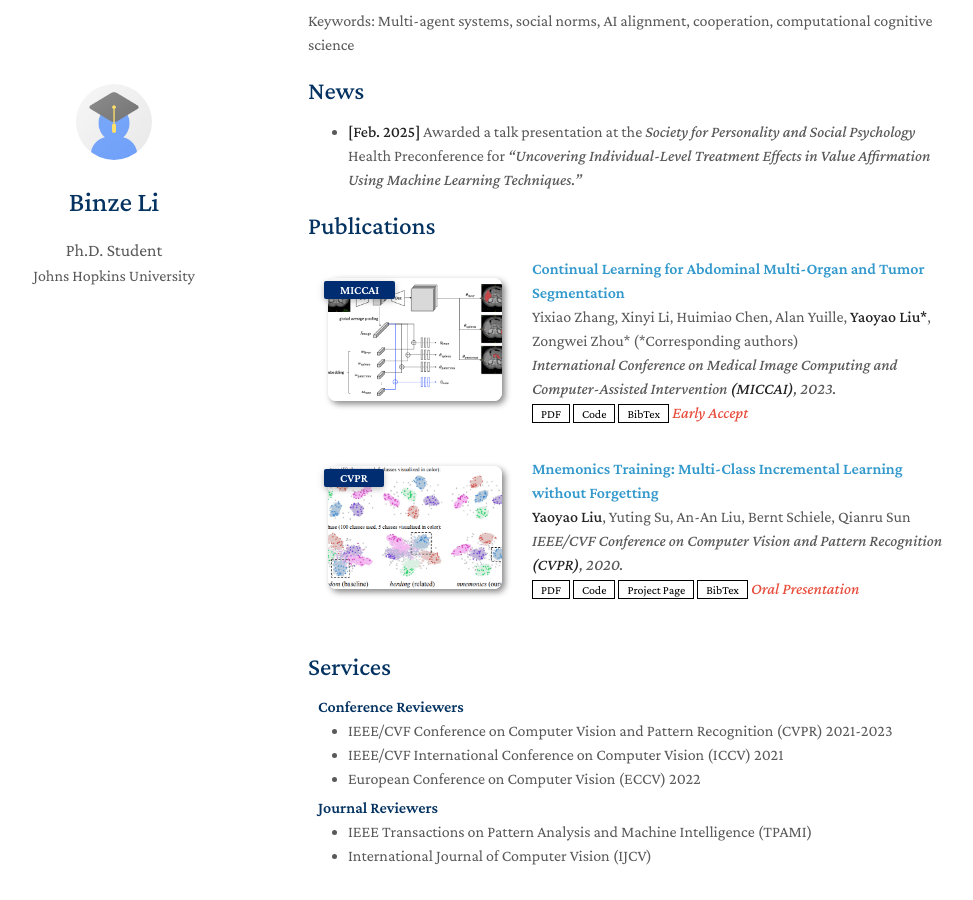
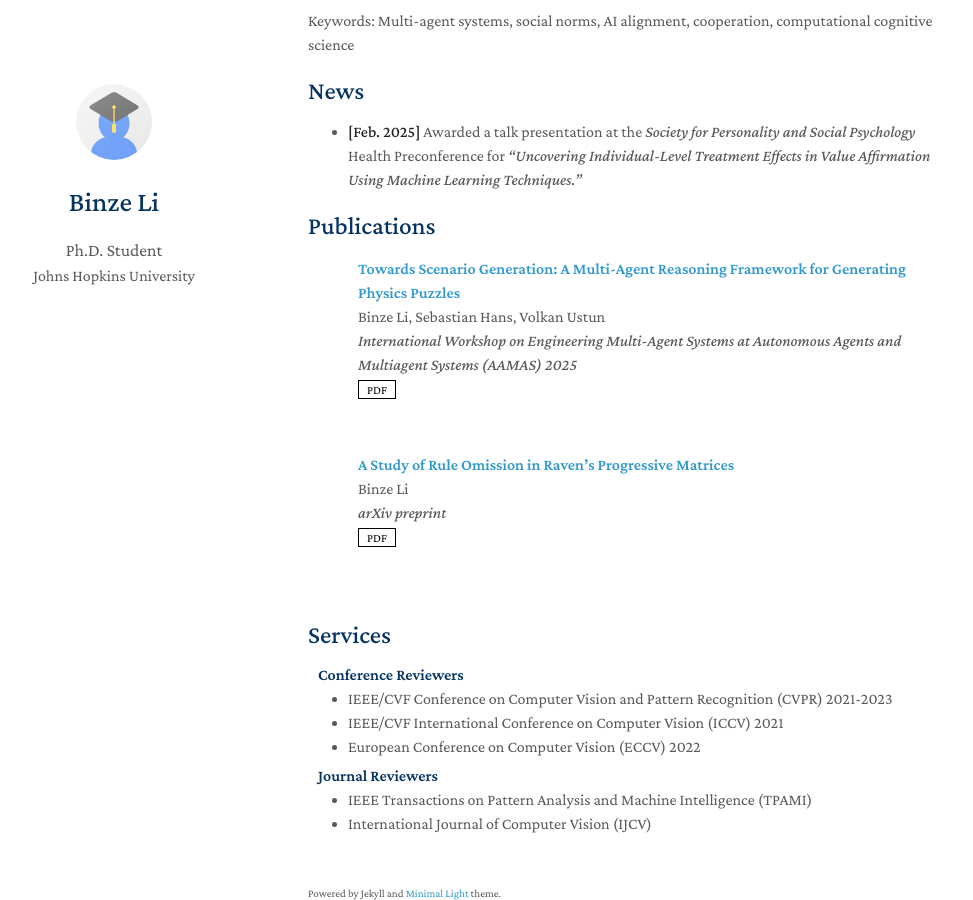
Before and after one commit to binzeli/binzeli.github.io, a Jekyll site: the page built from index.md, in a window 1280 px wide and 900 px high, scrolled down 630 px. Shown: the whole window, without its empty margins (162-1135 px from the left). Built offline with Jekyll 4.4.1, drawn with Linux system fonts in a browser that asks for light colours; a style sheet for code colours, icons or effects is not loaded; our own code applies the rules of GitHub Pages for plain Markdown files.

Commit message:
Update publications with new entries and remove old ones

```diff
--- a/_data/publications.yml
+++ b/_data/publications.yml
@@ -1,22 +1,14 @@
 main:
 
-  - title: Continual Learning for Abdominal Multi-Organ and Tumor Segmentation
-    authors: Yixiao Zhang, Xinyi Li, Huimiao Chen, Alan Yuille, <strong>Yaoyao Liu*</strong>, Zongwei Zhou* (*Corresponding authors)
-    conference_short: MICCAI
-    conference: International Conference on Medical Image Computing and Computer-Assisted Intervention <strong>(MICCAI)</strong>, 2023.
-    pdf: https://arxiv.org/pdf/2306.00988.pdf
-    code: https://github.com/MrGiovanni/ContinualLearning
-    bibtex: https://bib.yliu.me/MICCAI23.txt
-    image: ./assets/img/teaser_example_2.png
-    notes: Early Accept
+  - title: "Towards Scenario Generation: A Multi-Agent Reasoning Framework for Generating Physics Puzzles"
+    authors: "Binze Li, Sebastian Hans, Volkan Ustun"
+    conference_short: "EMAS 2025"
+    conference: "International Workshop on Engineering Multi-Agent Systems at Autonomous Agents and Multiagent Systems (AAMAS) 2025"
+    pdf: https://emas.in.tu-clausthal.de/2025/assets/pdfs/emas2025-4.pdf
 
-  - title: "Mnemonics Training: Multi-Class Incremental Learning without Forgetting"
-    authors: <strong>Yaoyao Liu</strong>, Yuting Su, An-An Liu, Bernt Schiele, Qianru Sun
-    conference_short: CVPR
-    conference: IEEE/CVF Conference on Computer Vision and Pattern Recognition <strong>(CVPR)</strong>, 2020.
-    pdf: https://arxiv.org/pdf/2002.10211.pdf
-    code: https://github.com/yaoyao-liu/class-incremental-learning/tree/main/mnemonics-training
-    page: https://class-il.mpi-inf.mpg.de/mnemonics/
-    bibtex: https://class-il.mpi-inf.mpg.de/mnemonics/
-    notes: Oral Presentation
-    image: ./assets/img/teaser_example.png
+
+  - title: "A Study of Rule Omission in Raven’s Progressive Matrices"
+    authors: "Binze Li"
+    conference: "arXiv preprint"
+    conference_short: "arXiv"
+    pdf: "https://arxiv.org/pdf/2510.03127"
```
